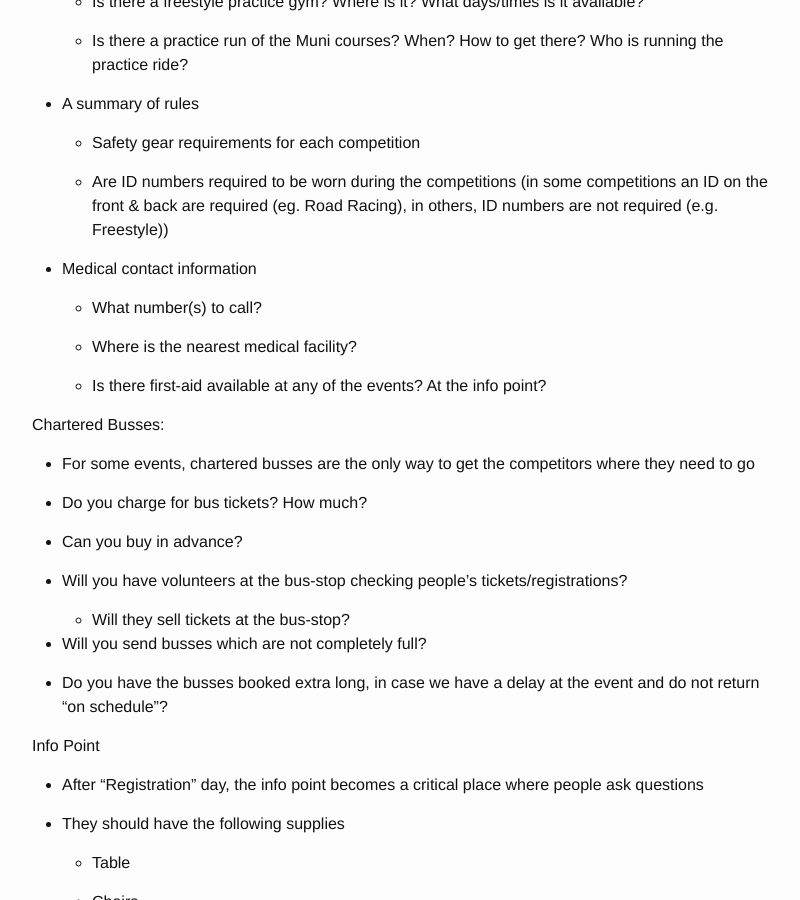
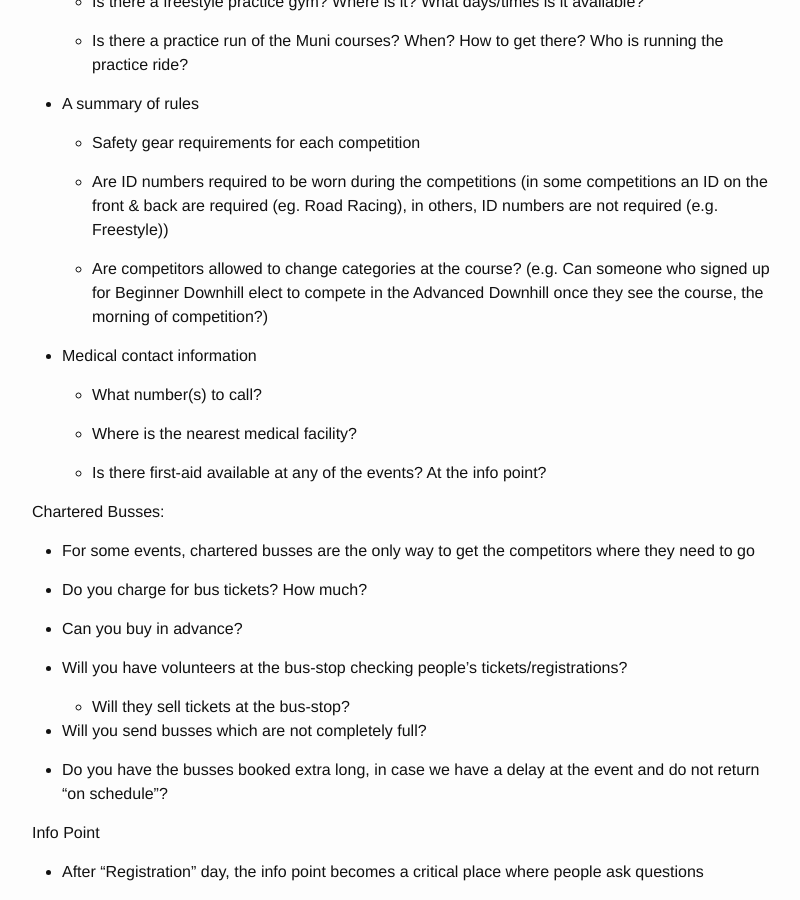
Before and after one commit to rdunlop/unicycling-convention-guide, a Jekyll site: the page built from _guides/overall.md, in a window 1280 px wide and 900 px high, scrolled down 3111 px. Shown: the whole window, without its empty margins (238-1038 px from the left). Built offline with Jekyll 4.4.1, drawn with Linux system fonts in a browser that asks for light colours.

Commit message:
Add note about being allowed to change categories

```diff
--- a/_guides/overall.md
+++ b/_guides/overall.md
@@ -153,6 +153,8 @@ The program book is a very important part of a convention. It should be a good r
 
     * Are ID numbers required to be worn during the competitions (in some competitions an ID on the front & back are required (eg. Road Racing), in others, ID numbers are not required (e.g. Freestyle))
 
+    * Are competitors allowed to change categories at the course? (e.g. Can someone who signed up for Beginner Downhill elect to compete in the Advanced Downhill once they see the course, the morning of competition?)
+
 * Medical contact information
 
     * What number(s) to call?
```
